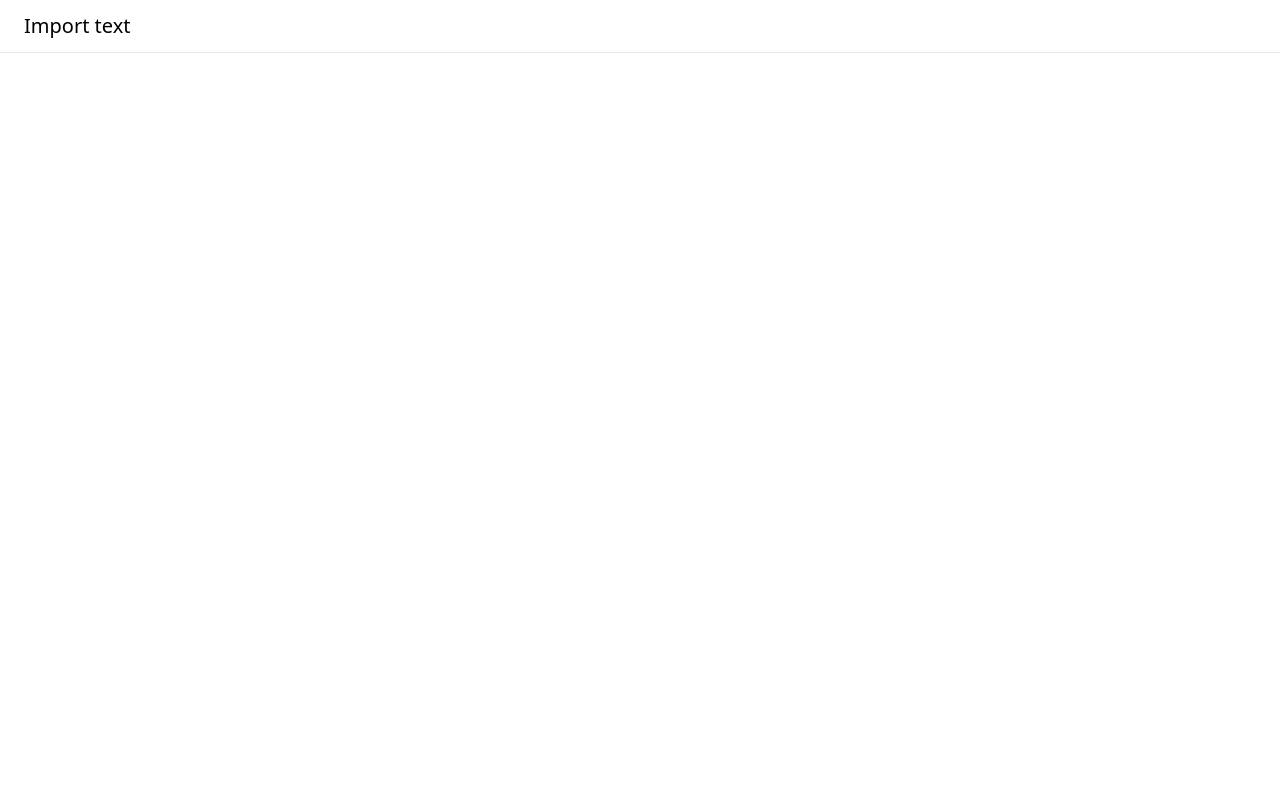
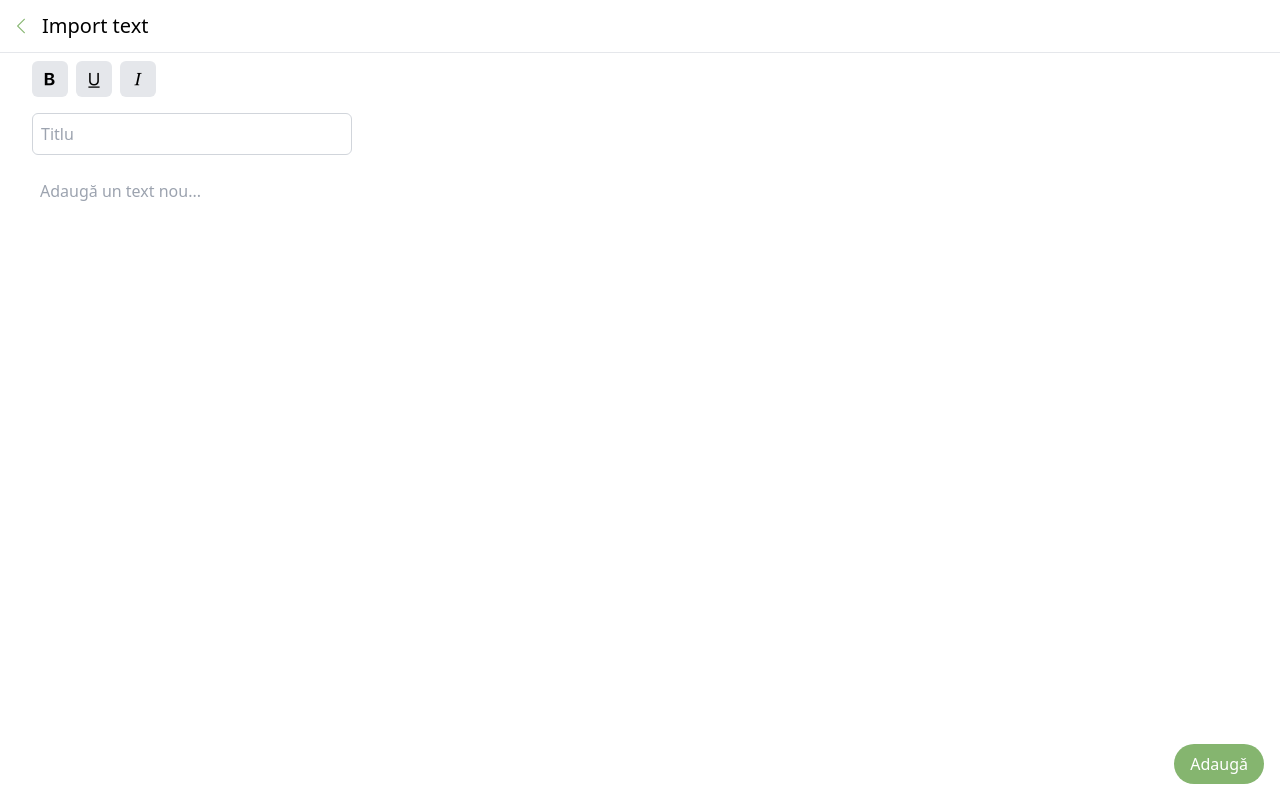
Before and after one commit to CCotuna/IE-FE-Collaborative-Bible-Translation-App, a Vue app: page /import-text in a window 1280 px wide. Before the commit this address had no page. Built offline with nearby package versions, Linux system fonts and the light colour scheme.

Commit message:
Style - added home - insert text view

```diff
--- /dev/null
+++ b/src/components/ImportText.vue
@@ -0,0 +1,42 @@
+<script setup>
+import { ref } from "vue";
+
+const title = ref('');
+const newText = ref('');
+
+const submitText = () => {
+    console.log('Title:', title.value);
+    console.log('New Text:', newText.value);
+    title.value = '';
+    newText.value = '';
+}
+</script>
+
+<template>
+    <div class="flex flex-col p-8 pt-2 ">
+        <div class="flex space-x-2 mb-4">
+            <button class="px-2 py-1 text-xl bg-gray-200 rounded-md">
+                <i class="bi bi-type-bold"></i>
+            </button>
+            <button class="px-2 py-1 text-xl bg-gray-200 rounded-md">
+                <i class="bi bi-type-underline"></i>
+            </button>
+            <button class="px-2 py-1 text-xl bg-gray-200 rounded-md">
+                <i class="bi bi-type-italic"></i>
+            </button>
+        </div>
+
+        <input v-model="title" type="text" placeholder="Titlu"
+            class="border border-gray-300 p-2 mb-4 rounded-md w-full max-w-xs" />
+
+        <textarea v-model="newText" placeholder="Adaugă un text nou..."
+            class="p-2 rounded-md w-full max-w-xs min-h-[30rem] placeholder-gray-400 resize-none"></textarea>
+
+        <button @click="submitText"
+            class="absolute bottom-4 right-4 bg-brand-olivine text-white px-4 py-2 rounded-full">
+            Adaugǎ
+        </button>
+    </div>
+</template>
+
+<style scoped></style>
--- a/src/components/NavigationBar.vue
+++ b/src/components/NavigationBar.vue
@@ -1,7 +1,25 @@
-<script setup></script>
+<script setup>
+import { useRoute, useRouter } from 'vue-router'
+
+const route = useRoute()
+const router = useRouter()
+
+import { computed } from "vue"
+const navbarTitle = computed(() => {
+    return route.path === '/import-text' ? 'Import text' : 'Home'
+})
+
+const goBack = () => {
+    router.go(-1);
+};
+</script>
 <template>
     <div class="p-3 w-full border-b">
-        <span class="p-3 text-xl font-medium">Import text</span>
+        {{ router.path }}
+        <button v-if="route.path != '/'" @click="goBack" class="text-lg text-gray-500 hover:text-gray-800">
+            <i class="bi bi-chevron-left text-brand-olivine"></i>
+        </button>
+        <span class="p-3 text-xl font-medium">{{ navbarTitle }}</span>
     </div>
 </template>
 <style scoped></style>
--- a/src/router/index.js
+++ b/src/router/index.js
@@ -9,6 +9,11 @@ const router = createRouter({
       name: 'home',
       component: HomeView
     },
+    {
+      path: "/import-text",
+      name: 'import text',
+      component: () => import('../components/ImportText.vue')
+    }
     // {
     //   path: '/about',
     //   name: 'about',
@@ -20,4 +25,5 @@ const router = createRouter({
   ]
 })
 
+
 export default router
--- a/src/views/HomeView.vue
+++ b/src/views/HomeView.vue
@@ -3,6 +3,13 @@ import { ref } from "vue"
 
 const isChecked = ref(false);
 const selectedOption = ref(null);
+
+import {useRouter } from 'vue-router'
+const router = useRouter()
+
+const navigateToImportText = () => {
+  router.push('/import-text')
+}
 
 const selectOption = (option) => {
   selectedOption.value = option;
@@ -12,10 +19,10 @@ const selectOption = (option) => {
 <template>
   <main>
     <div class="flex flex-col space-y-5 items-center justify-center px-8 mt-5 text-center text-xl">
-      <p class="px-8 text-gray-400 text-md italic">Adaugǎ primul tǎu text, prin una din cele 3 metode</p>
+      <p class="px-8 text-gray-400 text-md italic">Adaugǎ primul tǎu text, prin una din cele trei metode</p>
       <div class="flex flex-col space-y-6 py-5 border border-green-700 rounded-md">
         <div class="flex flex-col space-y-6 px-10">
-          <button class="flex items-center space-x-8 px-8 py-2 text-white bg-brand-olivine rounded-full">
+          <button @click="navigateToImportText" class="flex items-center space-x-8 px-8 py-2 text-white bg-brand-olivine rounded-full">
             <i class="bi bi-pencil-square text-3xl"></i>
             <span class="text-xl">Import text</span>
           </button>
@@ -29,12 +36,13 @@ const selectOption = (option) => {
           <label class="inline-flex items-center cursor-pointer">
             <input type="checkbox" value="" class="sr-only peer" v-model="isChecked">
             <div
-              class="relative w-11 h-6 bg-gray-400 peer-focus:outline-none rounded-full peer peer-checked:bg-brand-olivine peer-checked:after:translate-x-full rtl:peer-checked:after:-translate-x-full after:content-[''] after:absolute after:top-[2px] after:start-[2px] after:bg-white after:border-gray-300 after:border after:rounded-full after:h-5 after:w-5 after:transition-all">
+              class="relative w-11 h-6 bg-gray-300 peer-focus:outline-none rounded-full peer peer-checked:bg-brand-olivine peer-checked:after:translate-x-full rtl:peer-checked:after:-translate-x-full after:content-[''] after:absolute after:top-[2px] after:start-[2px] after:bg-white after:border-gray-300 after:border after:rounded-full after:h-5 after:w-5 after:transition-all">
             </div>
             <span class="ms-3 text-sm text-gray-900">Opțiuni predefinite de import</span>
           </label>
 
           <div v-if="isChecked" class="flex flex-col space-y-4 mt-4">
+            <!-- {{ selectedOption }} -->
             <span>Semnul pentru împǎrțirea textului:</span>
 
             <button
```
